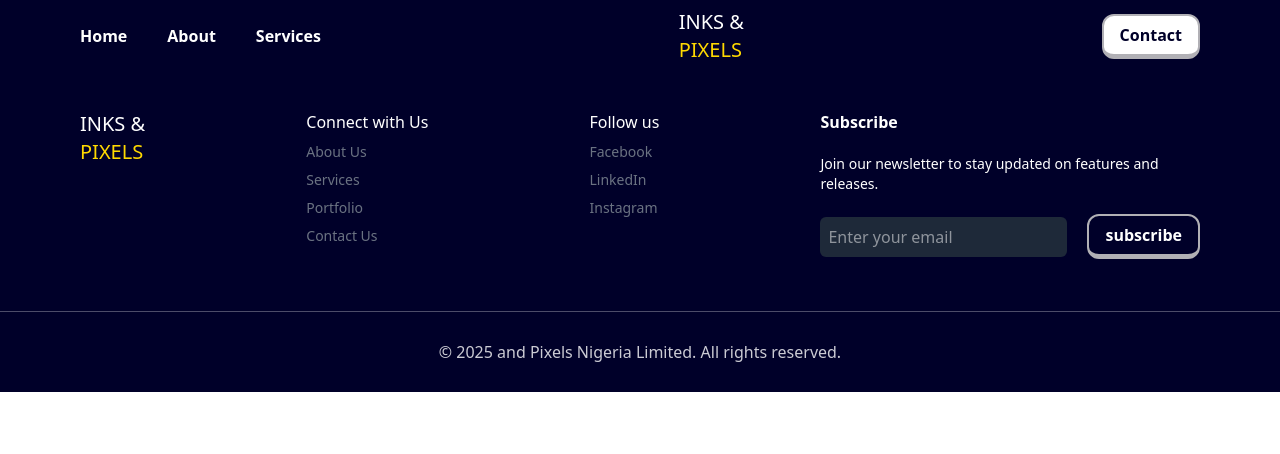
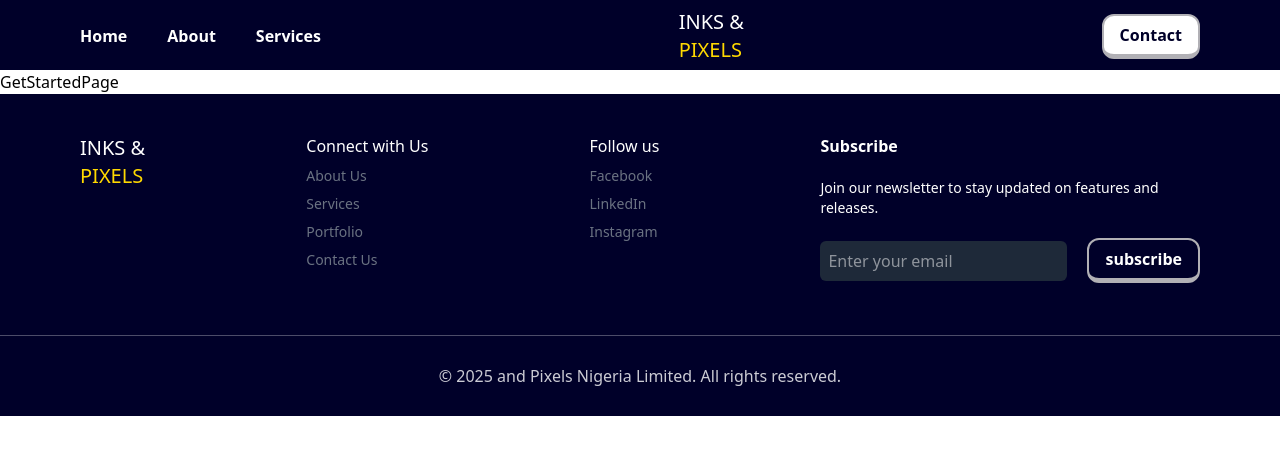
Before and after one commit to Tez-cyber/inks_pixels, a React (Vite) app: page /getstarted in a window 1280 px wide. Shown: the top 454 px of the page. Built offline with nearby package versions, Linux system fonts and the light colour scheme.

Commit message:
Added getStarted page

```diff
--- a/src/App.jsx
+++ b/src/App.jsx
@@ -3,6 +3,7 @@ import { Routes, Route } from "react-router-dom"
 import LandingPage from "./pages/LandingPage"
 import { Footer } from "./components/footer"
 import { AboutPage } from "./pages/AboutPage"
+import { GetStartedPage } from "./pages/GetStartedPage"
 
 function App() {
   return (
@@ -11,6 +12,7 @@ function App() {
       <Routes>
         <Route path="/" element={<LandingPage />} />
         <Route path="/about" element={<AboutPage />} />
+        <Route path="/getstarted" element={<GetStartedPage />} />
       </Routes>
       <Footer />
     </>
--- /dev/null
+++ b/src/pages/GetStartedPage.jsx
@@ -0,0 +1,7 @@
+
+
+export const GetStartedPage = () => {
+  return (
+    <div>GetStartedPage</div>
+  )
+}
```
